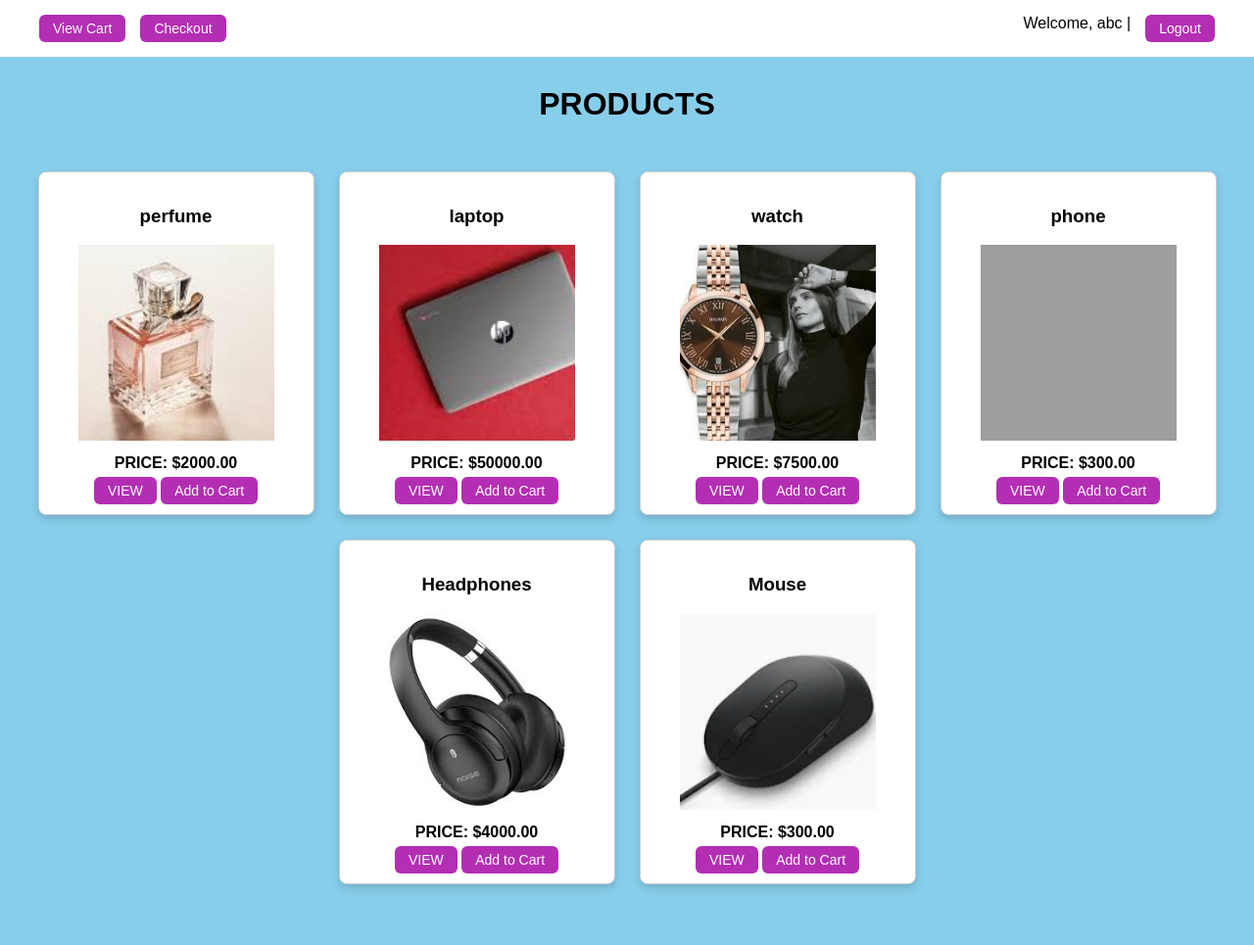
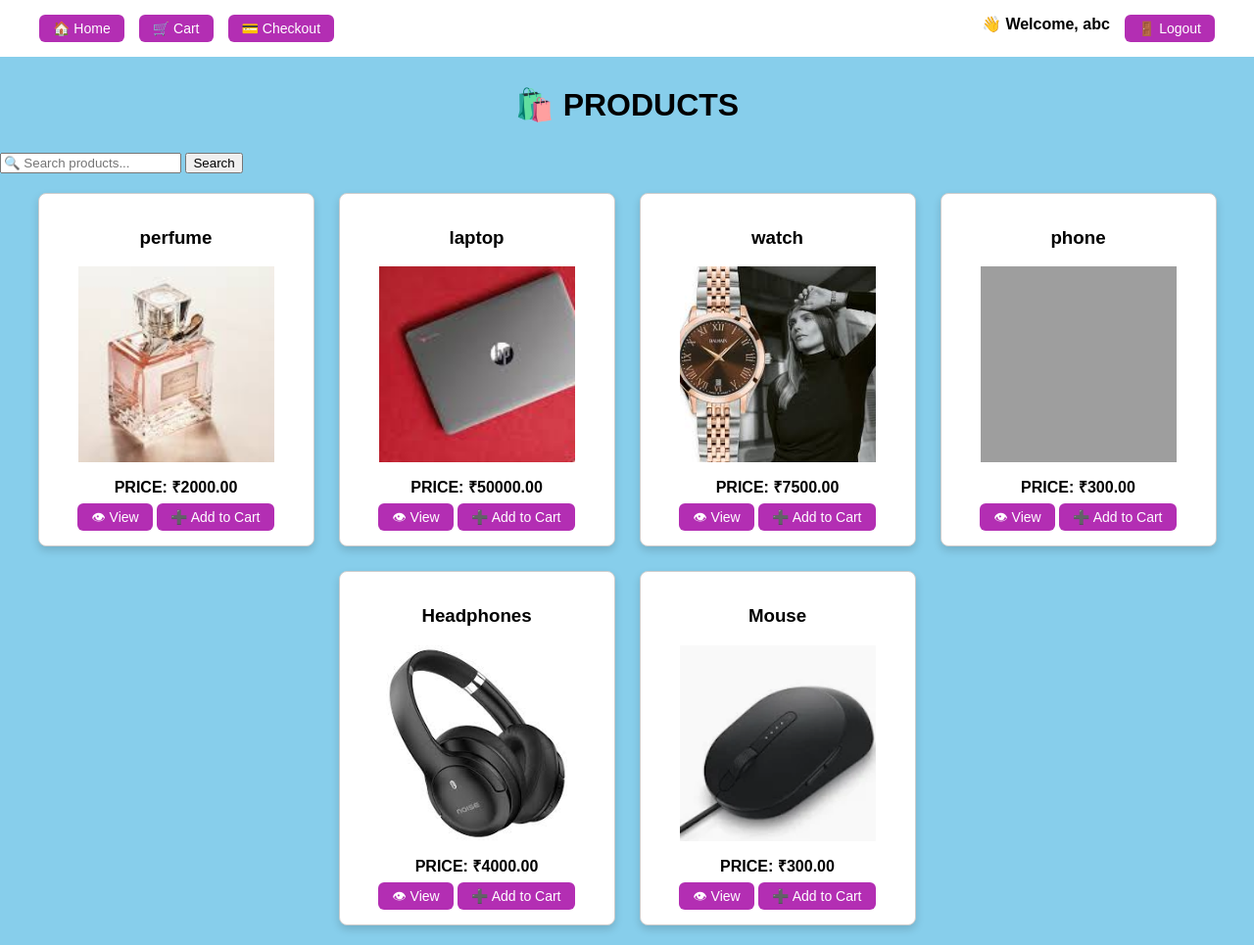
Before and after one commit to rajeshwarispatil/ECOMMERCE-WEBSITE, a Django app: page / in a window 1280 px wide. Shown: the whole page at 98% size. Before the commit the page ends 908 px from the top, so only its background shows below. Run offline with Django 4.2, Linux system fonts and the light colour scheme; a user stored in the database is signed in; data comes from the database, SQL or seed files in the repository; both versions use the stored data as it was after the commit; grey boxes are pictures that could not be loaded.

Commit message:
Added search bar functionality to product listing

```diff
--- a/ecommerce/amazon/templates/store/product_list.html
+++ b/ecommerce/amazon/templates/store/product_list.html
@@ -9,21 +9,30 @@
 
 <div class="top-bar">
     <div class="left-links">
-        <a href="{% url 'view_cart' %}">View Cart</a>
-        <a href="{% url 'checkout' %}">Checkout</a>
+        <a href="{% url 'product_list' %}">🏠 Home</a>
+        <a href="{% url 'view_cart' %}">🛒 Cart</a>
+        <a href="{% url 'checkout' %}">💳 Checkout</a>
     </div>
 
     <div class="right-links">
         {% if user.is_authenticated %}
-            Welcome, {{ user.username }} |
-            <a href="{% url 'logout' %}">Logout</a>
+            <span class="welcome">👋 Welcome, {{ user.username }}</span>
+            <a href="{% url 'logout' %}">🚪 Logout</a>
         {% else %}
-            <a href="{% url 'login' %}">Login</a>
+            <a href="{% url 'login' %}">🔐 Login</a>
         {% endif %}
     </div>
 </div>
 
-<h1>PRODUCTS</h1>
+<h1>🛍️ PRODUCTS</h1>
+
+<!-- Search Bar -->
+<div class="search-container">
+    <form method="GET">
+        <input type="text" name="q" placeholder="🔍 Search products..." value="{{ request.GET.q }}">
+        <button type="submit">Search</button>
+    </form>
+</div>
 
 <div class="container">
 {% for product in products %}
@@ -34,11 +43,15 @@
             <img src="{{ product.image.url }}" class="product-img">
         {% endif %}
 
-        <p class="price">PRICE: ${{ product.price }}</p>
+        <p class="price">PRICE: ₹{{ product.price }}</p>
 
-        <a href="{% url 'product_detail' product.id %}">VIEW</a>
-        <a href="{% url 'add_to_cart' product.id %}">Add to Cart</a>
+        <div class="buttons">
+            <a href="{% url 'product_detail' product.id %}">👁 View</a>
+            <a href="{% url 'add_to_cart' product.id %}">➕ Add to Cart</a>
+        </div>
     </div>
+{% empty %}
+    <p>No products found.</p>
 {% endfor %}
 </div>
 
--- a/ecommerce/amazon/views.py
+++ b/ecommerce/amazon/views.py
@@ -1,18 +1,28 @@
-from django.shortcuts import render, redirect
+from django.shortcuts import render, redirect, get_object_or_404
 from .models import Product
 from django.contrib.auth.decorators import login_required
 
 
 @login_required(login_url='login')
 def product_list(request):
-    products = Product.objects.all()
-    return render(request, 'store/product_list.html', {'products': products})
+    query = request.GET.get('q')
+
+    if query:
+        products = Product.objects.filter(name__icontains=query)
+    else:
+        products = Product.objects.all()
+
+    return render(request, 'store/product_list.html', {
+        'products': products
+    })
 
 
 @login_required(login_url='login')
 def product_detail(request, id):
-    product = Product.objects.get(id=id)
-    return render(request, 'store/product_detail.html', {'product': product})
+    product = get_object_or_404(Product, id=id)
+    return render(request, 'store/product_detail.html', {
+        'product': product
+    })
 
 
 @login_required(login_url='login')
@@ -35,7 +45,7 @@ def view_cart(request):
     final_amount = 0
 
     for id in cart:
-        product = Product.objects.get(id=id)
+        product = get_object_or_404(Product, id=id)
         quantity = cart[id]
         total = product.price * quantity
         final_amount += total
```
Also changed, not shown: ecommerce/db.sqlite3.
